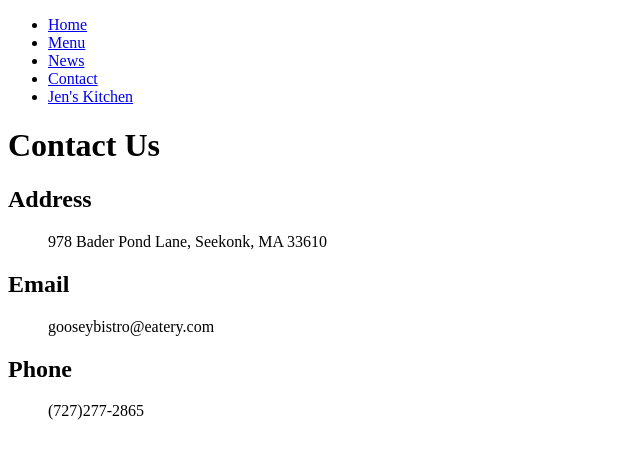
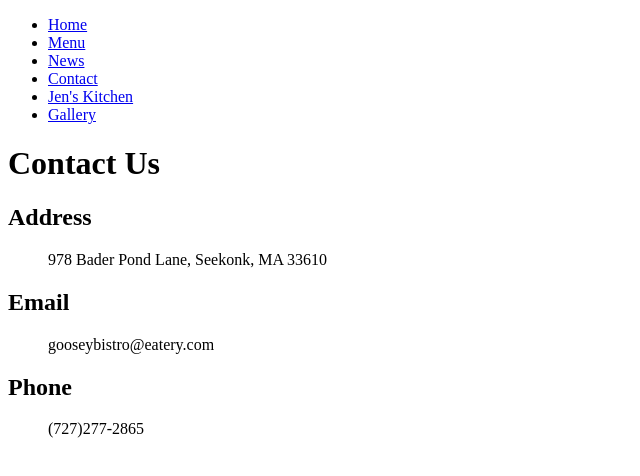
Before and after one commit to zoefulgencio/fid, a plain HTML site: page bistro/contact.html in a window 1280 px wide. Shown: the whole page, without its empty margins (0-640 px from the left). Drawn offline with Linux system fonts and the light colour scheme.

Commit message:
Update contact.html

```diff
--- a/bistro/contact.html
+++ b/bistro/contact.html
@@ -14,6 +14,7 @@
     <li><a href="bg_news.html">News</a></li>
     <li><a href="contact.html">Contact</a></li>
     <li><a href="jenskitchen/jenskitch.html">Jen's Kitchen</a></li>
+    <li><a href="gallery/gallery.html">Gallery</a></li>
   </ul>
 </nav>
 
```
